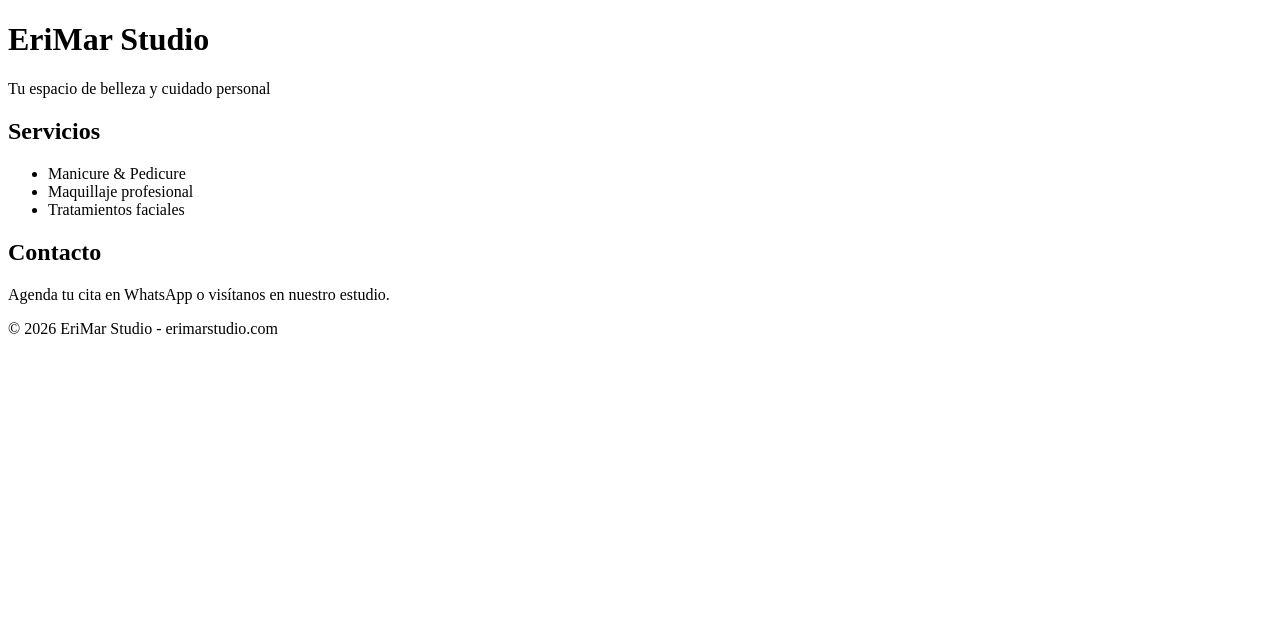
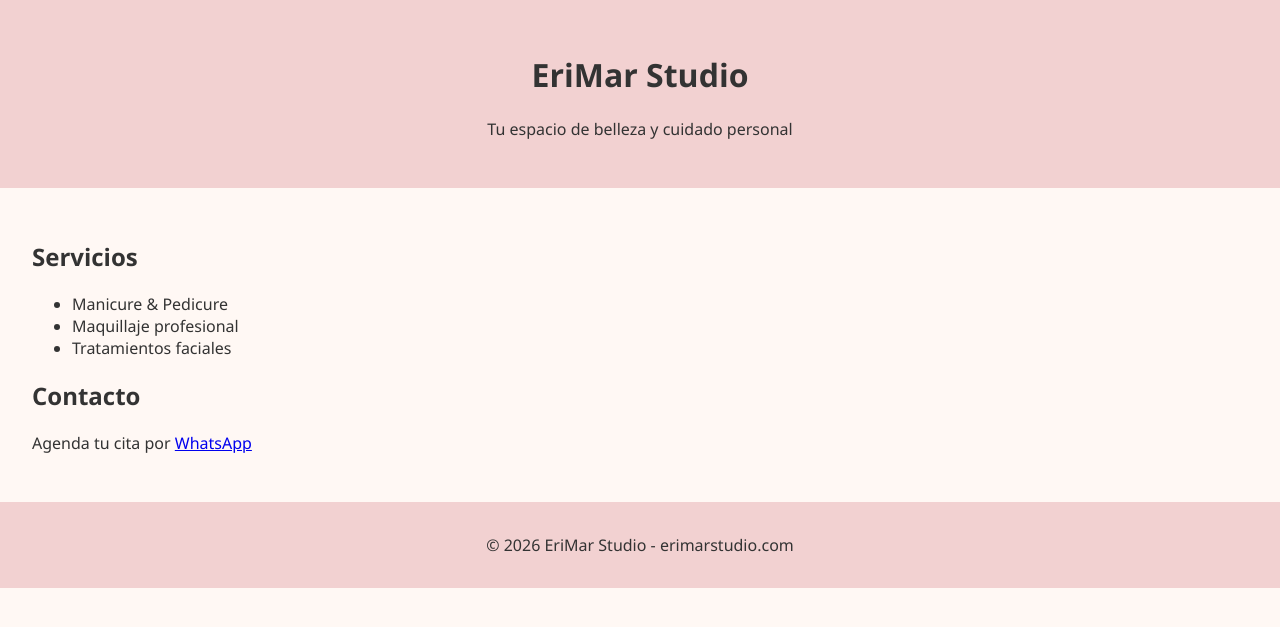
Before and after one commit to diz3ty/EriMar_Studio_Web, a Flask app: page / in a window 1280 px wide. Shown: the top 627 px of the page. Run offline with Flask 3, Linux system fonts and the light colour scheme.

Commit message:
modify hello world

```diff
--- a/static/style.css
+++ b/static/style.css
@@ -0,0 +1,20 @@
+body {
+  font-family: 'Segoe UI', sans-serif;
+  background-color: #fff8f4;
+  color: #333;
+  margin: 0;
+  padding: 0;
+}
+header {
+  background-color: #f2d1d1;
+  padding: 2rem;
+  text-align: center;
+}
+main {
+  padding: 2rem;
+}
+footer {
+  background-color: #f2d1d1;
+  text-align: center;
+  padding: 1rem;
+}
--- a/templates/index.html
+++ b/templates/index.html
@@ -3,7 +3,7 @@
 <head>
   <meta charset="UTF-8">
   <title>EriMar Studio</title>
-  <link rel="stylesheet" href="../static/style.css">
+  <link rel="stylesheet" href="{{ url_for('static', filename='style.css') }}">
 </head>
 <body>
   <header>
@@ -18,7 +18,7 @@
       <li>Tratamientos faciales</li>
     </ul>
     <h2>Contacto</h2>
-    <p>Agenda tu cita en WhatsApp o visítanos en nuestro estudio.</p>
+    <p>Agenda tu cita por <a href="https://wa.me/TU_NUMERO">WhatsApp</a></p>
   </main>
   <footer>
     <p>&copy; 2026 EriMar Studio - erimarstudio.com</p>
```
Also changed, not shown: app.py (line endings or trailing spaces).
